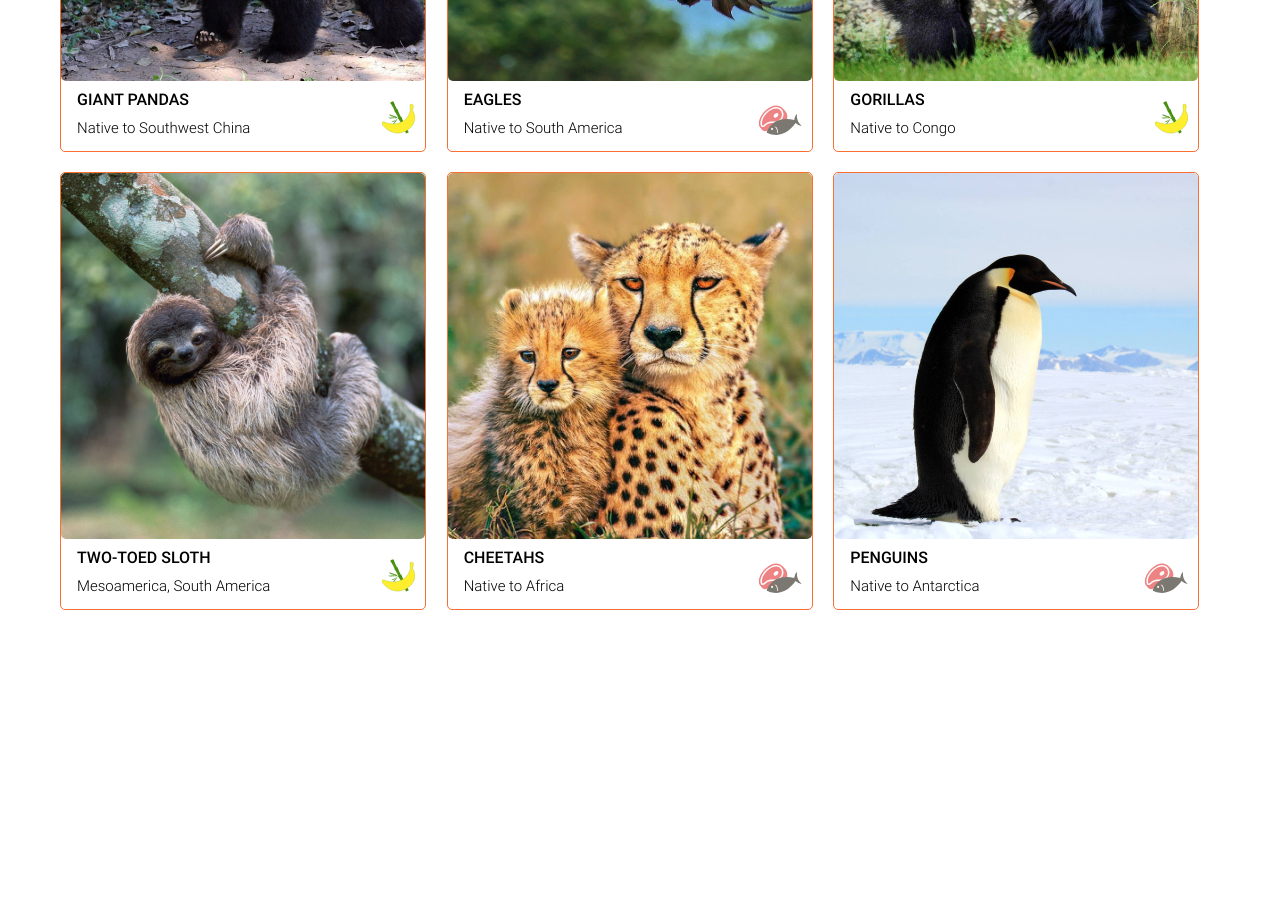
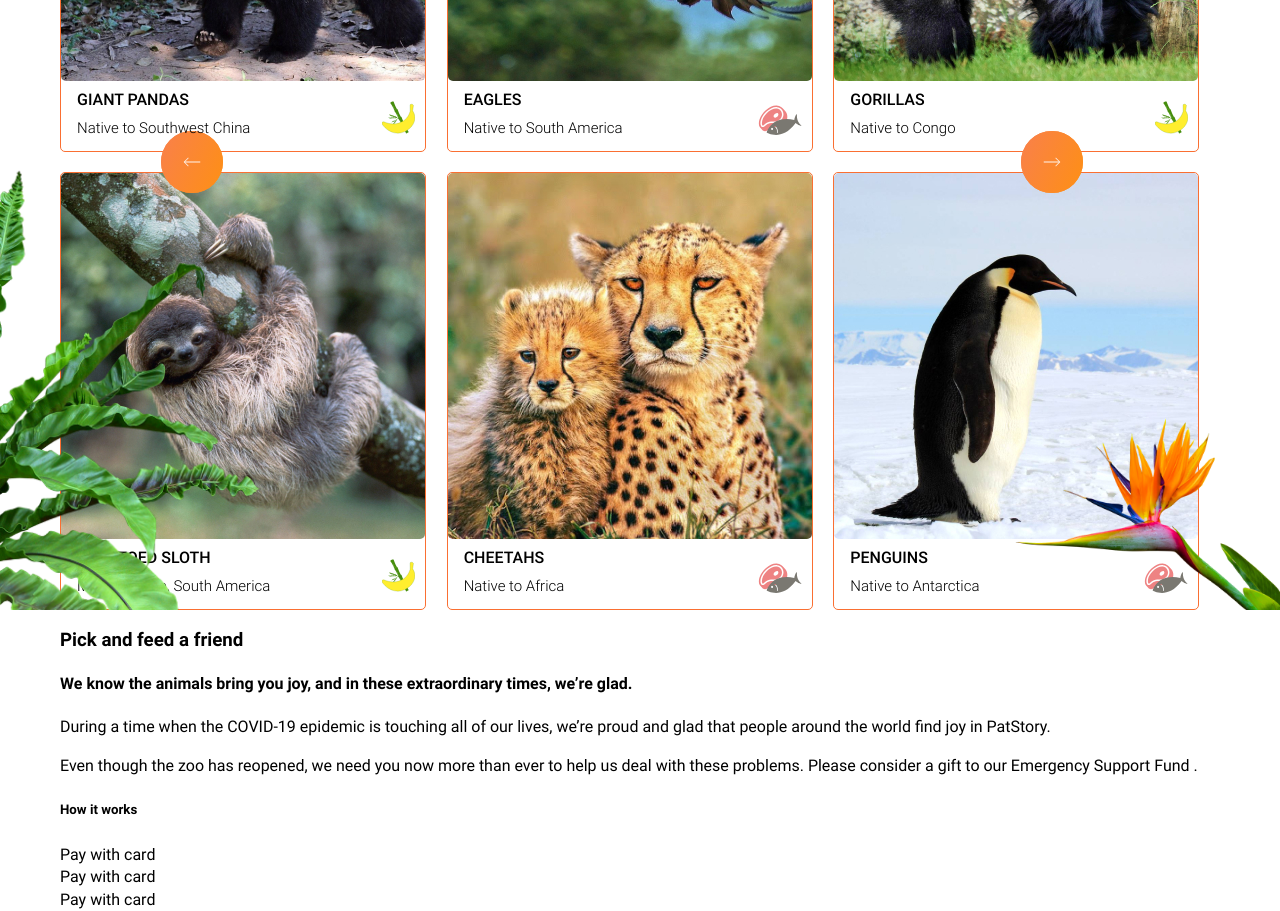
Before and after one commit to pain4metoo/my-projects, a website built with webpack: page src/index.html in a window 1280 px wide. Shown: the part 1880-2791 px from the top of the page. Before the commit the page ends 2490 px from the top, so only its background shows below. Built offline with nearby package versions, Linux system fonts and the light colour scheme.

Commit message:
fix: slider section

```diff
--- a/src/index.html
+++ b/src/index.html
@@ -74,6 +74,78 @@
           </div>
         </section>
         <section class="main_slider">
+          <svg
+            width="62"
+            height="62"
+            viewBox="0 0 62 62"
+            fill="none"
+            xmlns="http://www.w3.org/2000/svg"
+            class="main_slider_arrow main_slider_arrow_left"
+          >
+            <circle
+              class="main_slider_circle"
+              cx="31"
+              cy="31"
+              r="31"
+              fill="url(#paint0_linear_126_35)"
+            />
+            <path
+              d="M27.0018 35.1075L27.1065 35.2094L27.2111 35.1074L27.3513 34.9709L27.4616 34.8635L27.3513 34.756L23.7484 31.2466H39H39.15V31.0966V30.9034V30.7534H39H23.7488L27.3513 27.244L27.4616 27.1365L27.3513 27.0291L27.2111 26.8926L27.1065 26.7906L27.0018 26.8926L22.8953 30.8927L22.785 31.0002L22.8953 31.1076L27.0018 35.1075Z"
+              fill="white"
+              stroke="white"
+              stroke-width="0.3"
+            />
+            <defs>
+              <linearGradient
+                id="paint0_linear_126_35"
+                x1="-2.74684"
+                y1="9.18518"
+                x2="72.0012"
+                y2="42.4082"
+                gradientUnits="userSpaceOnUse"
+              >
+                <stop stop-color="#F9804B" />
+                <stop offset="1" stop-color="#FE9013" />
+              </linearGradient>
+            </defs>
+          </svg>
+
+          <svg
+            width="62"
+            height="62"
+            viewBox="0 0 62 62"
+            fill="none"
+            xmlns="http://www.w3.org/2000/svg"
+            class="main_slider_arrow main_slider_arrow_right"
+          >
+            <circle
+              class="main_slider_circle"
+              cx="31"
+              cy="31"
+              r="31"
+              fill="url(#paint0_linear_126_34)"
+            />
+            <path
+              d="M34.9982 26.8925L34.8935 26.7906L34.7889 26.8926L34.6487 27.0291L34.5384 27.1365L34.6487 27.244L38.2516 30.7534H23H22.85V30.9034V31.0966V31.2466H23H38.2512L34.6487 34.756L34.5384 34.8635L34.6487 34.9709L34.7889 35.1074L34.8935 35.2094L34.9982 35.1074L39.1047 31.1073L39.215 30.9998L39.1047 30.8924L34.9982 26.8925Z"
+              fill="white"
+              stroke="white"
+              stroke-width="0.3"
+            />
+            <defs>
+              <linearGradient
+                id="paint0_linear_126_34"
+                x1="-2.74684"
+                y1="9.18518"
+                x2="72.0012"
+                y2="42.4082"
+                gradientUnits="userSpaceOnUse"
+              >
+                <stop stop-color="#F9804B" />
+                <stop offset="1" stop-color="#FE9013" />
+              </linearGradient>
+            </defs>
+          </svg>
+
           <div class="container">
             <div class="main_slider_inner">
               <div class="main_slider_item">
@@ -151,6 +223,44 @@
               </div>
             </div>
           </div>
+          <span class="main_slider_flower_1"></span>
+          <span class="main_slider_flower_2"></span>
+        </section>
+        <section class="main_feed">
+          <div class="container">
+            <div class="main_feed_inner">
+              <h3 class="main_feed_title_1">Pick and feed a friend</h3>
+              <h4 class="main_feed_title_2">
+                We know the animals bring you joy, and in these extraordinary
+                times, we’re glad.
+              </h4>
+              <p class="main_feed_text_1">
+                During a time when the COVID-19 epidemic is touching all of our
+                lives, we’re proud and glad that people around the world find
+                joy in PatStory.
+              </p>
+              <p class="main_feed_text_2">
+                Even though the zoo has reopened, we need you now more than ever
+                to help us deal with these problems. Please consider a gift to
+                our Emergency Support Fund .
+              </p>
+              <h5 class="main_feed_title_3">How it works</h5>
+              <div class="main_feed_items">
+                <div class="main_feed_item">
+                  <div class="main_feed_item_img"></div>
+                  <div class="main_feed_item_text">Pay with card</div>
+                </div>
+                <div class="main_feed_item">
+                  <div class="main_feed_item_img"></div>
+                  <div class="main_feed_item_text">Pay with card</div>
+                </div>
+                <div class="main_feed_item">
+                  <div class="main_feed_item_img"></div>
+                  <div class="main_feed_item_text">Pay with card</div>
+                </div>
+              </div>
+            </div>
+          </div>
         </section>
       </main>
       <footer class="footer"></footer>
--- a/src/styles/main/slider.scss
+++ b/src/styles/main/slider.scss
@@ -1,5 +1,46 @@
 .main_slider {
   margin-top: 18rem;
+  position: relative;
+  &_flower_1 {
+    background: url('../assets/image/flower-green.png') no-repeat center /
+      contain;
+    width: 28.5rem;
+    height: 45rem;
+    position: absolute;
+    bottom: 0;
+    left: 0;
+  }
+  &_flower_2 {
+    background: url('../assets/image/flower-orange.png') no-repeat center/contain;
+    width: 28rem;
+    height: 21rem;
+    position: absolute;
+    bottom: 0;
+    right: 0;
+  }
+  &_arrow {
+    width: 6.2rem;
+    height: 6.2rem;
+    position: absolute;
+    transform: translate(-50%, -50%);
+    display: block;
+    cursor: pointer;
+    transition: all 0.5s;
+    &:active .main_slider_circle {
+      fill: $green;
+      transition: all 5s;
+    }
+  }
+  &_arrow_left {
+    background: url('../assets/svg/arrow-left.svg') no-repeat center / cover;
+    left: 15%;
+    top: 50%;
+  }
+  &_arrow_right {
+    background: url('../assets/svg/arrow-right.svg') no-repeat center / cover;
+    right: 13%;
+    top: 50%;
+  }
   &_inner {
     display: grid;
     grid-template-columns: repeat(3, 1fr);
@@ -48,7 +89,7 @@
     margin-left: 1.6rem;
     text-transform: uppercase;
   }
-  &_text{
+  &_text {
     position: relative;
   }
   &_text_img {
--- a/src/styles/variables.scss
+++ b/src/styles/variables.scss
@@ -22,6 +22,9 @@ $gray: #767474;
 $gray_smoky: #ababab;
 $light_gray: #f1f3f2;
 $frosted_glass_white: #fdfdff;
+
+$svg-color-btn: invert(37%) sepia(89%) saturate(1525%) hue-rotate(61deg)
+  brightness(94%) contrast(101%);
 
 $default_btn: #f9804b;
 $hover_btn: #e47209;
```
Also changed, not shown: src/assets/image/flower-green.png (added), src/assets/image/flower-orange.png (added), src/assets/svg/arrow-left.svg (added), src/assets/svg/arrow-right.svg (added), src/assets/svg/feed-img-1.svg (added), src/assets/svg/feed-img-2.svg (added), src/assets/svg/feed-img-3.svg (added).
